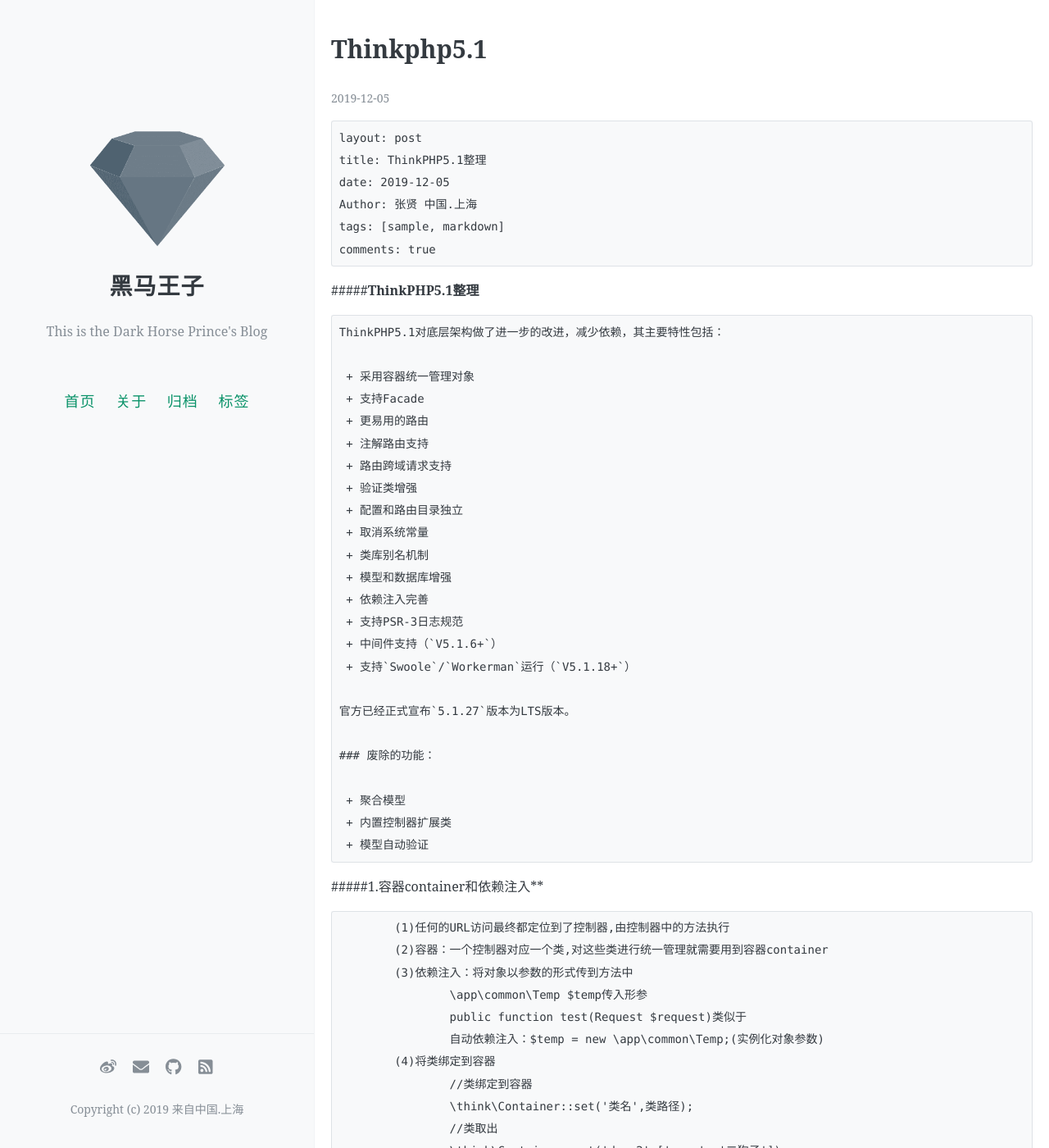
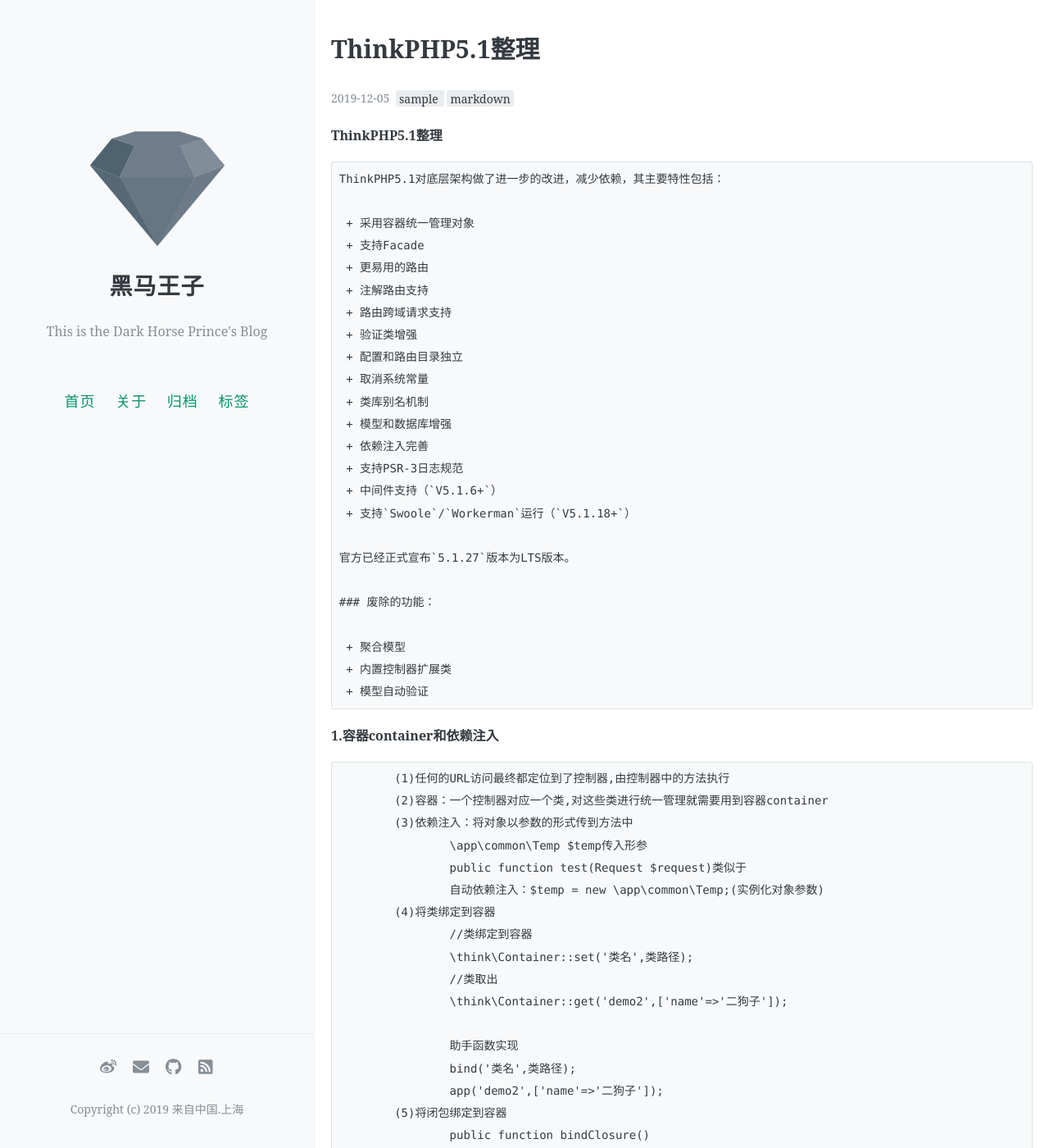
Before and after one commit to ningcaichen996/zhangxian957.github.io, a Jekyll site: the page built from _posts/2019-12-05-ThinkPHP5.1.md, in a window 1280 px wide and 1400 px high. Shown: the whole window at 82% size. Built offline with Jekyll 4.4.1, drawn with Linux system fonts in a browser that asks for light colours; nearby versions of some CDN libraries; our own code applies the rules of GitHub Pages for plain Markdown files; comment, search, counter and statistics services are not loaded; some of the changed text lies outside the part shown.

Commit message:
ThinkPHP5.1知识点整理2

```diff
--- a/_posts/2019-12-05-ThinkPHP5.1.md
+++ b/_posts/2019-12-05-ThinkPHP5.1.md
@@ -1,13 +1,13 @@
-~~~
+---
 layout: post
 title: ThinkPHP5.1整理
 date: 2019-12-05
 Author: 张贤 中国.上海
 tags: [sample, markdown]
 comments: true
-~~~
+---
 
-#####**ThinkPHP5.1整理**
+##### ThinkPHP5.1整理
 
 ~~~
 ThinkPHP5.1对底层架构做了进一步的改进，减少依赖，其主要特性包括：
@@ -38,7 +38,7 @@
 
 
 
-#####1.容器container和依赖注入**
+##### 1.容器container和依赖注入
 
 ~~~
 	(1)任何的URL访问最终都定位到了控制器,由控制器中的方法执行
@@ -71,7 +71,7 @@
 
 
 
-#####**2.门面Facade**
+##### 2.门面Facade
 
 ~~~
 Facade功能可以让类无需实例化就可以进行静态调用
@@ -81,7 +81,7 @@
 	\think\Facade::bind('app\facede\Test','app\common\Test'); #A代理B
 ~~~
 
-#####**3.Request请求**
+##### 3.Request请求
 
 ~~~
 1.正常情况下,控制器不依赖于父类Controller.php
@@ -97,7 +97,7 @@
 
 ~~~
 
-#####**4.数据库**
+##### 4.数据库
 
 ~~~
 <1>数据库配置
@@ -189,7 +189,7 @@
     return json($res);
 ~~~
 
-#####**4.2 聚合查询与分组统计查询的坑**
+##### 4.2 聚合查询与分组统计查询的坑
 
 ~~~
 (1)统计分组总个数,聚合查询函数放最后，不能放字段里面统计 field('count(uid)')
@@ -219,7 +219,7 @@
 
 
 
-#####**5.模型(都是对象形式的操作)**
+##### 5.模型(都是对象形式的操作)
 
 ~~~
 1. 模型一般是和一张数据表绑定的
@@ -363,7 +363,7 @@
 
 ~~~
 
-#####**6.模板赋值与输出**
+##### 6.模板赋值与输出
 
 ~~~
 think\Controller.php里面有protected $view(视图类实例 ),
@@ -400,7 +400,7 @@
 	模板默认的目录位于当前模块的view目录,模板文件默认位于view目录下面的 同类名的目录名，同方法名的文件名
 ~~~
 
-#####**6.2模板布局**
+##### 6.2模板布局
 
 ~~~
 1.模板布局用于哪里
@@ -464,7 +464,7 @@
 (2)div一般布局要拼接首页各个部分
 ~~~
 
-#####**6.4模板继承**
+##### 6.4模板继承
 
 ~~~
 1.布局和继承区别?
```
Also changed, not shown: other parts of _posts/2019-12-05-ThinkPHP5.1.md (+1 -1 lines).
